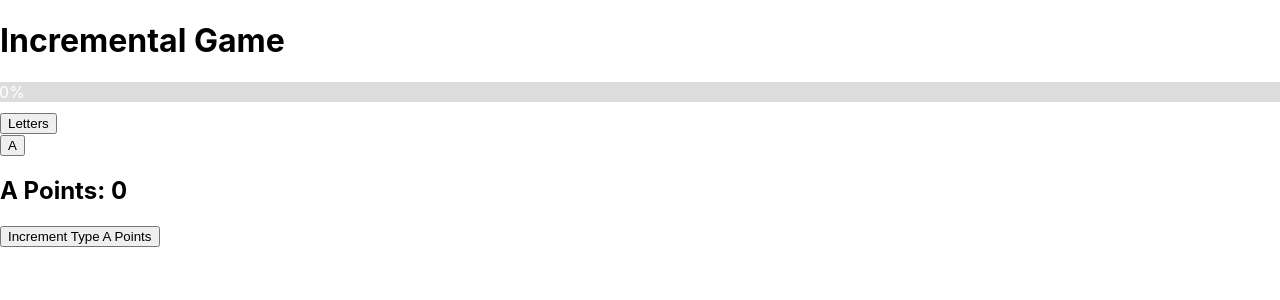
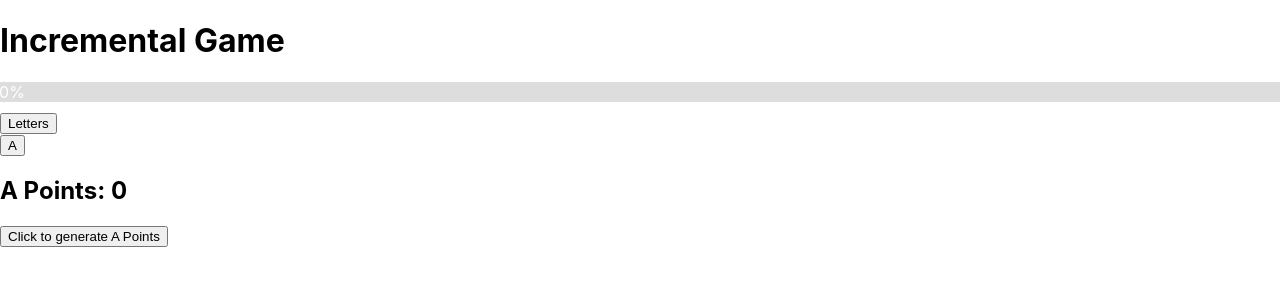
Before and after one commit to ZokkaXDJ9/incremental-game, a React (Create React App) app: page / in a window 1280 px wide. Shown: the top 300 px of the page. Built offline with nearby package versions, Linux system fonts and the light colour scheme; the HTML template or start-up script is replaced by a standard one.

Commit message:
Upgrade Points and Tickspeed Upgrades

```diff
--- a/src/App.jsx
+++ b/src/App.jsx
@@ -1,13 +1,16 @@
 import React, { useState, useEffect } from 'react';
 import ProgressBar from './ProgressBar';
 import TabContent from './TabContent';
-// import Tabs from './Tabs';
+import Tabs from './Tabs';
 import unlockNextType from './unlockUtils';
 
 function App() {
-  const [points, setPoints] = useState([0]);
-  const [gameMechanicUnlocked, setGameMechanicUnlocked] = useState(false);
-  const [upgradeCounter, setUpgradeCounter] = useState(0);
+  const [letterPoints, setLetterPoints] = useState([0]);
+  const [upgradePoints, setUpgradePoints] = useState(0);
+  const [tickSpeed, setTickSpeed] = useState(1000);
+  const [tickSpeedCost, setTickSpeedCost] = useState(1);
+  // const [gameMechanicUnlocked, setGameMechanicUnlocked] = useState(false);
+  const [isUpgradeMechanicUnlocked, setUpgradeMechanicUnlocked] = useState(false);
   const [activeMainTab, setActiveMainTab] = useState('Letters');
   const [activeLetterTab, setActiveLetterTab] = useState('A');
   const [unlockedTabs, setUnlockedTabs] = useState(['A']);
@@ -15,7 +18,7 @@ function App() {
 
   useEffect(() => {
     const interval = setInterval(() => {
-      setPoints(currentPoints => {
+      setLetterPoints(currentPoints => {
         let newPoints = [...currentPoints];
         if (newPoints.length === 0) newPoints.push(0);
         for (let i = 0; i < newPoints.length - 1; i++) {
@@ -23,58 +26,81 @@ function App() {
         }
         return newPoints;
       });
-    }, 1000);
+    }, tickSpeed);
     return () => clearInterval(interval);
-  }, [gameMechanicUnlocked, points]);
+  }, [tickSpeed, letterPoints]);
 
-  const increment = () => {
-    setPoints((currentPoints) => [currentPoints[0] + 1, ...currentPoints.slice(1)]);
+  const incrementLetterPoints = () => {
+    setLetterPoints((currentPoints) => {
+      let newPoints = [...currentPoints];
+      newPoints[0] += 1; // Increment Type A points
+      return newPoints;
+    });
   };
 
-  const upgradePoints = (index) => {
-    if (index < points.length - 1 && points[index] >= 10) {
-      let newPoints = [...points];
-      newPoints[index] -= 10;
-      newPoints[index + 1] += 1;
-      setPoints(newPoints);
+  const getProgress = () => {
+    const currentLetterPoints = letterPoints[0];
+    return Math.min(100, (currentLetterPoints / goal) * 100);
+  };
+
+  const buyNextPointType = (letterPoints, index, setLetterPoints) => {
+    if (index > 0 && letterPoints[index - 1] >= 10) {
+      let newPoints = [...letterPoints];
+      newPoints[index - 1] -= 10;  // Deduct 10 points from the previous type
+      newPoints[index] += 1;  // Increment the next type by 1 point
+      setLetterPoints(newPoints);
     }
   };
 
-  const getProgress = () => {
-    const currentAPoints = points[0];
-    return Math.min(100, (currentAPoints / goal) * 100);
+  const unlockGameMechanic = () => {
+    if (!isUpgradeMechanicUnlocked) {
+      setUpgradeMechanicUnlocked(true);
+      setActiveMainTab('Upgrades');
+      setLetterPoints([0]); // Reset letter points
+      setUnlockedTabs(['A']); // Reset unlocked tabs to only 'A' initially
+      setUpgradePoints(upgradePoints + 10); // Provide initial upgrade points
+    } else {
+      // Once the mechanic is unlocked, this will handle generating upgrade points
+      setLetterPoints([0]); // Reset letter points
+      setUnlockedTabs(['A']); // Reset unlocked tabs to only 'A' initially
+      setUpgradePoints(upgradePoints + 10); // Increment upgrade points
+    }
   };
 
-  const unlockGameMechanic = () => {
-    setGameMechanicUnlocked(true);
-    setUpgradeCounter(upgradeCounter + 1);
-    setActiveMainTab('Upgrades'); // Automatically switch to Upgrades tab upon unlocking
-    setPoints([0]);
-    setUnlockedTabs(['A']); // Reset unlocked tabs to only 'A' initially
+
+  const upgradeTickSpeed = () => {
+    if (upgradePoints >= tickSpeedCost) {
+      setUpgradePoints(prevPoints => prevPoints - tickSpeedCost);
+      setTickSpeed(prevSpeed => prevSpeed * 0.9);
+      setTickSpeedCost(prevCost => prevCost * 2);
+    }
   };
 
   const renderMainTabs = () => (
     <>
       <button onClick={() => setActiveMainTab('Letters')}>Letters</button>
-      {gameMechanicUnlocked && <button onClick={() => setActiveMainTab('Upgrades')}>Upgrades</button>}
+      {isUpgradeMechanicUnlocked && <button onClick={() => setActiveMainTab('Upgrades')}>Upgrades</button>}
     </>
   );
 
-  const renderLetterTabs = () => (
-    <>
-      {unlockedTabs.map((letter) => (
-        <button key={letter} onClick={() => setActiveLetterTab(letter)}>
-          {letter}
-        </button>
-      ))}
-    </>
-  );
+//  const renderLetterTabs = () => (
+//    <>
+//      {unlockedTabs.map((letter) => (
+//        <button key={letter} onClick={() => setActiveLetterTab(letter)}>
+//          {letter}
+//        </button>
+//      ))}
+//    </>
+//  );
 
   const renderUpgradesTab = () => (
     <div>
       <h2>Upgrades</h2>
-      <p>Upgrade Counter: {upgradeCounter}</p>
-      {/* Future upgrade options will go here */}
+      <p>Upgrade Points: {upgradePoints}</p>
+      <button onClick={upgradeTickSpeed} disabled={upgradePoints < tickSpeedCost}>
+        Upgrade Tick Speed (Cost: {tickSpeedCost} Upgrade Points)
+      </button>
+      {/* Future upgrades can be added here */}
     </div>
   );
 
@@ -82,23 +108,28 @@ function App() {
     <div>
       <h1>Incremental Game</h1>
       <ProgressBar progress={getProgress()} />
-      {getProgress() >= 100 && !gameMechanicUnlocked && (
-        <button onClick={unlockGameMechanic}>Unlock new Game Mechanic</button>
+      <div>{getProgress() >= 100 && (
+        <button onClick={unlockGameMechanic}>
+          {isUpgradeMechanicUnlocked ? "Generate Upgrade Points" : "Unlock new Game Mechanic"}
+        </button>
+      )}</div>
+      {renderMainTabs()}
+      {activeMainTab === 'Letters' && (
+        <>
+          <Tabs unlockedTabs={unlockedTabs} setActiveTab={setActiveLetterTab} />
+          <TabContent
+            tab={activeLetterTab}
+            letterPoints={letterPoints}
+            increment={incrementLetterPoints}
+            buyNextPointType={(index) => buyNextPointType(letterPoints, index, setLetterPoints)}
+            unlockNextType={() => unlockNextType(letterPoints, letterPoints.length - 1, setLetterPoints, setUnlockedTabs)}
+          />
+        </>
       )}
-      <div>{renderMainTabs()}</div>
-      <div>{activeMainTab === 'Letters' && renderLetterTabs()}</div>
-      <div>{activeMainTab === 'Letters' && (
-        <TabContent
-          tab={activeLetterTab}
-          points={points}
-          increment={increment}
-          unlockNextType={() => unlockNextType(points, points.length - 1, setPoints, setUnlockedTabs)}
-          upgradePoints={upgradePoints}
-        />
-      )}
-      {activeMainTab === 'Upgrades' && renderUpgradesTab()}</div>
+      {activeMainTab === 'Upgrades' && renderUpgradesTab()}
     </div>
   );
+
 }
 
 export default App;
--- a/src/TabContent.jsx
+++ b/src/TabContent.jsx
@@ -1,17 +1,21 @@
 import React from 'react';
 
-function TabContent({ tab, points, increment, upgradePoints, unlockNextType }) {
+function TabContent({ tab, letterPoints, increment, buyNextPointType, unlockNextType }) {
   const index = tab.charCodeAt(0) - 65;
+  const letterPoint = letterPoints && letterPoints.length > index ? letterPoints[index] : 0;
+
   return (
     <div>
-      <h2>{tab} Points: {points[index]}</h2>
-      {index === 0 && <button onClick={increment}>Increment Type A Points</button>}
+      <h2>{tab} Points: {letterPoint}</h2>
+      {index === 0 && (
+        <button onClick={increment}>Click to generate A Points</button>
+      )}
       {index > 0 && (
-        <button onClick={() => upgradePoints(index - 1)} disabled={points[index - 1] < 10}>
+        <button onClick={() => buyNextPointType(index)} disabled={letterPoints[index - 1] < 10}>
           Buy {String.fromCharCode(65 + index)} Points
         </button>
       )}
-      {index === points.length - 1 && points[index] >= 10 && (
+      {index === letterPoints.length - 1 && letterPoint >= 10 && (
         <button onClick={() => unlockNextType(index)}>Unlock {String.fromCharCode(66 + index)}!</button>
       )}
     </div>
--- a/src/Tabs.jsx
+++ b/src/Tabs.jsx
@@ -5,7 +5,7 @@ function Tabs({ unlockedTabs, setActiveTab }) {
     <div>
       {unlockedTabs.map((tab, index) => (
         <button key={index} onClick={() => setActiveTab(tab)}>
-          Type {tab}
+          {tab}
         </button>
       ))}
     </div>
--- a/src/unlockUtils.js
+++ b/src/unlockUtils.js
@@ -1,12 +1,13 @@
 // unlockUtils.js
-const unlockNextType = (points, index, setPoints, setUnlockedTabs) => {
-    if (points[index] >= 10 && index === points.length - 1) {
-      let newPoints = [...points];
-      newPoints[index] -= 10;
-      newPoints.push(1); // Initialize the next point type
-      setPoints(newPoints);
+const unlockNextType = (letterPoints, index, setLetterPoints, setUnlockedTabs) => {
+    if (letterPoints[index] >= 10 && index === letterPoints.length - 1) {
+      let newPoints = [...letterPoints];
+      newPoints[index] -= 10; // Deduct 10 points from the current type
+      if (newPoints.length === index + 1) {
+        newPoints.push(1); // Initialize the next point type with 1 point
+      }
+      setLetterPoints(newPoints); // Update state with the new points array
       setUnlockedTabs((prevTabs) => [...prevTabs, String.fromCharCode(65 + index + 1)]);
     }
   };
-
   export default unlockNextType;
```
